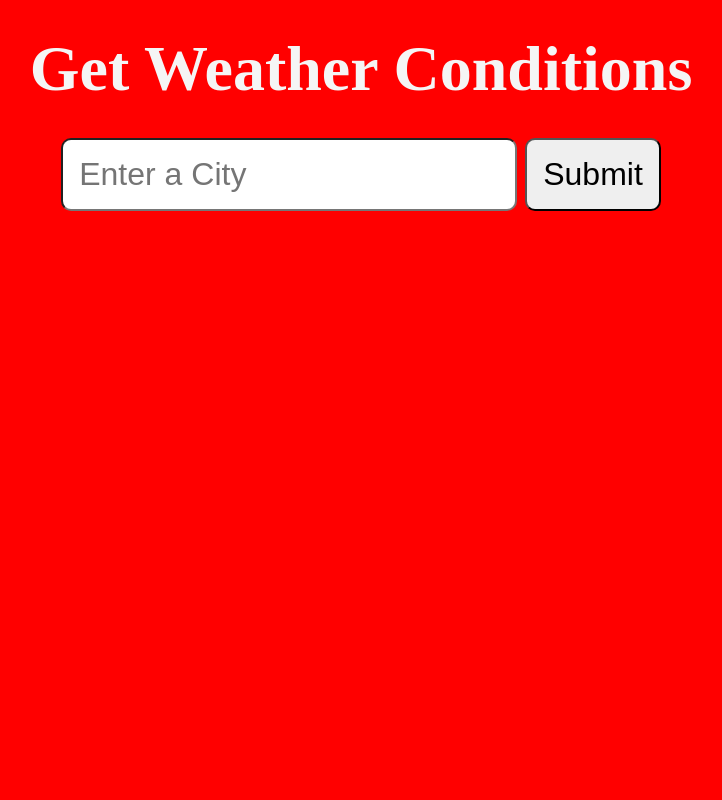
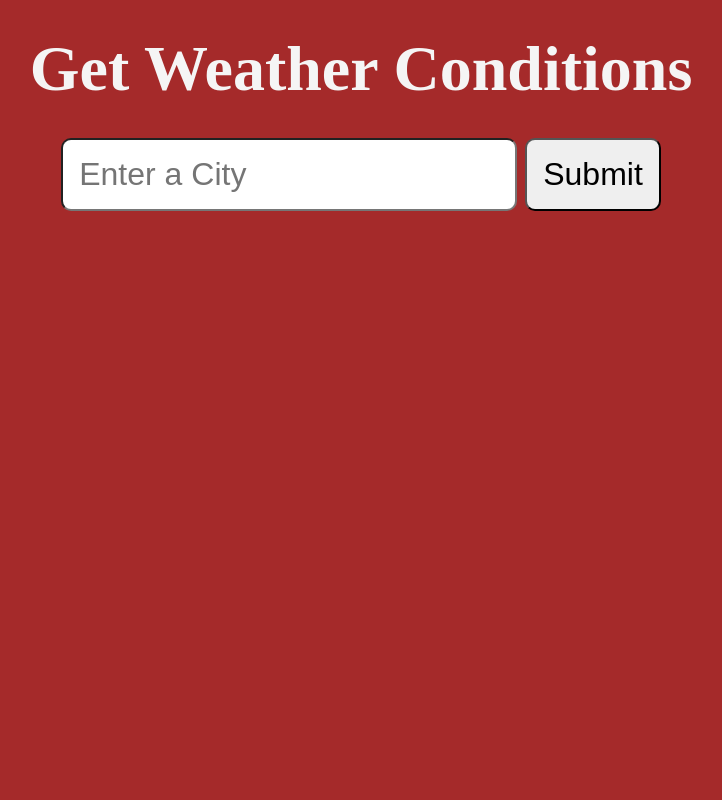
Before and after one commit to emecusxyz/Weather_app_ALX_Project, a Flask app: page / in a window 1280 px wide. Shown: the whole page, without its empty margins (279-1001 px from the left). Run offline with Flask 3, Linux system fonts and the light colour scheme.

Commit message:
Update style.css

```diff
--- a/templates/static/styles/style.css
+++ b/templates/static/styles/style.css
@@ -6,7 +6,7 @@
 
 body {
   padding: 2rem;
-    background-color: red;
+  background-color: brown;
   color: whitesmoke;
   min-height: 100vh;
   display: flex;
@@ -16,7 +16,8 @@ body {
   font-size: 2rem;
 }
 
-input, button {
+input,
+button {
   font-size: 2rem;
   padding: 1rem;
   border-radius: 10px;
```
Lines whose indentation alone changed are shown as unchanged.
